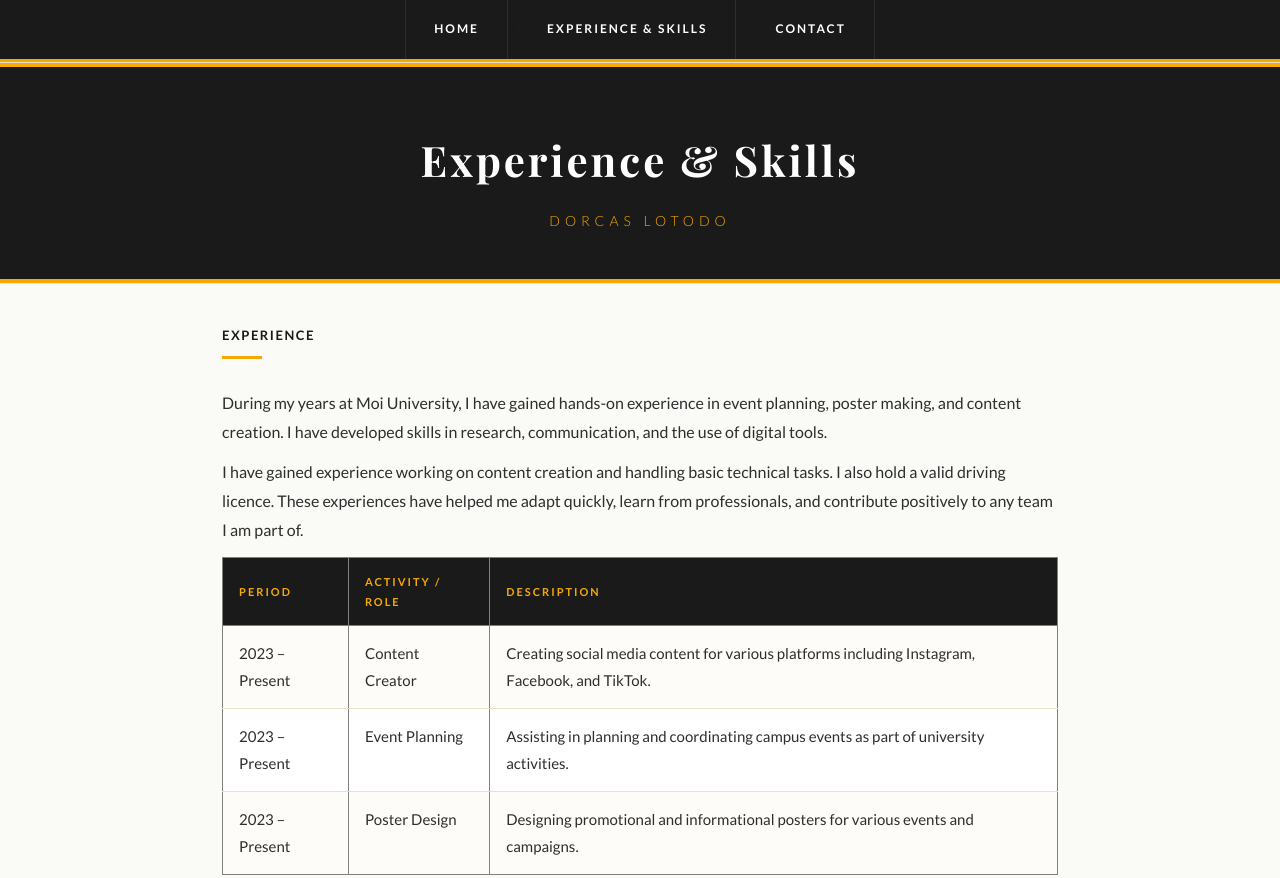
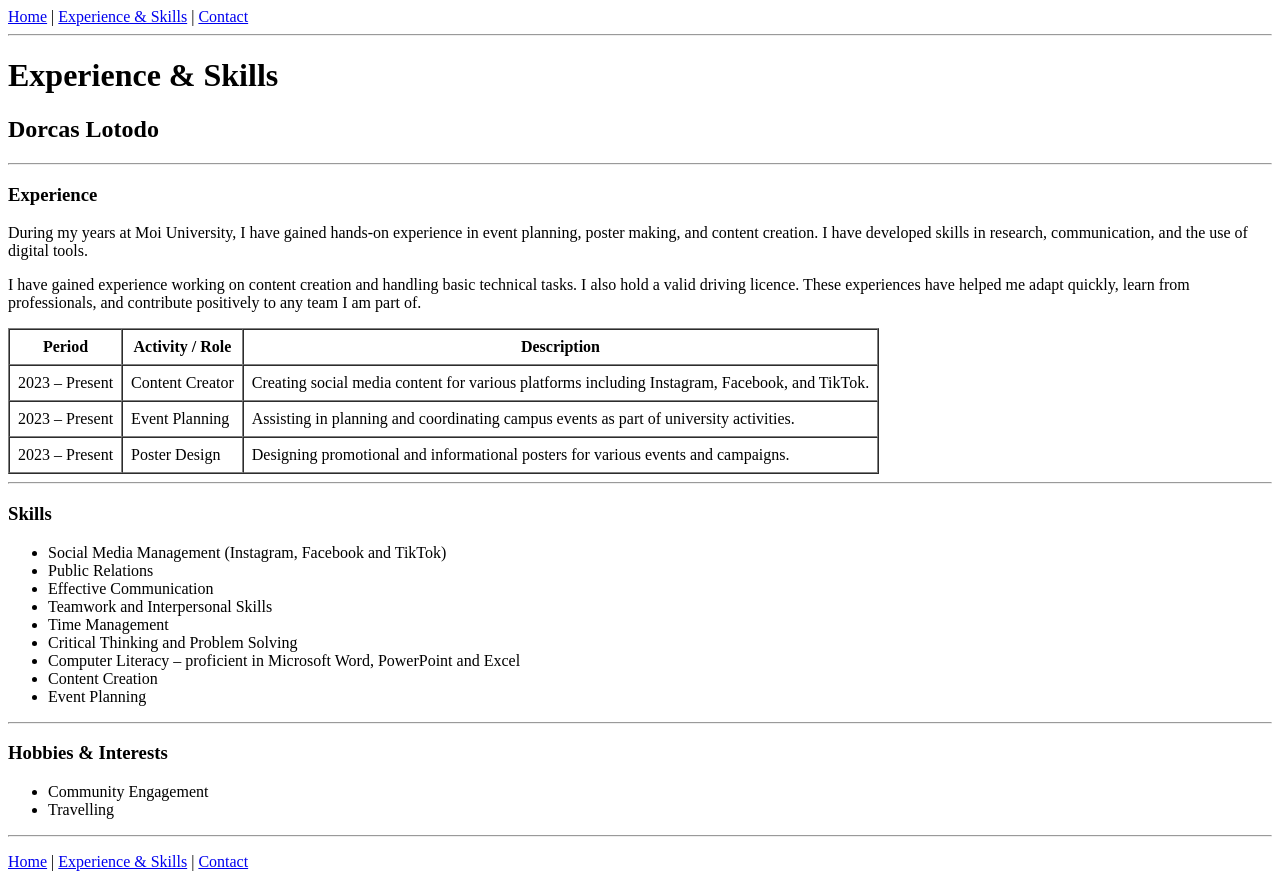
Before and after one commit to kelviiiiin/cv, a plain HTML site: page myinfo/experience.html in a window 1280 px wide. Shown: the top 878 px of the page. Drawn offline with nearby package versions, Linux system fonts and the light colour scheme.

Commit message:
Remove CSS traces & Add download & CV

```diff
--- a/myinfo/experience.html
+++ b/myinfo/experience.html
@@ -1,10 +1,13 @@
+<!--
+Name: Dorcas Lotodo
+Adm.No: CPR/5459/23
+-->
 <!DOCTYPE html>
 <html lang="en">
 <head>
     <meta charset="UTF-8">
     <meta name="viewport" content="width=device-width, initial-scale=1.0">
     <title>Experience &amp; Skills - Dorcas Lotodo</title>
-    <link rel="stylesheet" href="../styles.css">
 </head>
 <body>
 
--- a/styles.css
+++ /dev/null
@@ -1,352 +0,0 @@
-/* ============================================================
-   Stylesheet: styles.css
-   Project: Dorcas Lotodo - Curriculum Vitae Website
-   Course: INS 322 - Web Design and Management
-   Student Name: Dorcas Lotodo
-   Registration Number: [Your Registration Number]
-   Colour Palette:
-       Gold    #F5A800
-       Black   #1A1A1A
-       White   #FFFFFF
-       Cream   #FFF8E7
-       Charcoal #2E2E2E
-       Gold Dark #C98A00
-   ============================================================ */
-
-/* --- Google Font Import --- */
-@import url('https://fonts.googleapis.com/css2?family=Playfair+Display:wght@400;700&family=Lato:wght@300;400;700&display=swap');
-
-/* ============================================================
-   CSS VARIABLES
-   ============================================================ */
-:root {
-    --gold:        #F5A800;
-    --gold-dark:   #C98A00;
-    --gold-light:  #FFF3CC;
-    --gold-pale:   #FFF8E7;
-    --black:       #1A1A1A;
-    --charcoal:    #2E2E2E;
-    --white:       #FFFFFF;
-    --cream:       #FAFAF7;
-    --border:      #E8E0CC;
-}
-
-/* ============================================================
-   RESET & BASE
-   ============================================================ */
-*, *::before, *::after {
-    box-sizing: border-box;
-    margin: 0;
-    padding: 0;
-}
-
-html {
-    scroll-behavior: smooth;
-}
-
-body {
-    background-color: var(--cream);
-    color: var(--black);
-    font-family: 'Lato', 'Times New Roman', serif;
-    font-size: 16px;
-    font-weight: 400;
-    line-height: 1.8;
-    min-height: 100vh;
-}
-
-/* ============================================================
-   TYPOGRAPHY
-   ============================================================ */
-h1, h2 {
-    font-family: 'Playfair Display', 'Times New Roman', serif;
-    font-weight: 700;
-    letter-spacing: 0.5px;
-}
-
-h3, h4 {
-    font-family: 'Lato', sans-serif;
-    font-weight: 700;
-    letter-spacing: 1.5px;
-    text-transform: uppercase;
-    font-size: 13px;
-}
-
-p {
-    margin-bottom: 12px;
-    color: var(--charcoal);
-}
-
-/* ============================================================
-   NAVIGATION
-   ============================================================ */
-nav {
-    background-color: var(--black);
-    padding: 0;
-    display: block;
-    text-align: center;
-    border-bottom: 3px solid var(--gold);
-}
-
-nav a {
-    display: inline-block;
-    color: var(--white);
-    text-decoration: none;
-    font-family: 'Lato', sans-serif;
-    font-weight: 700;
-    font-size: 12px;
-    letter-spacing: 2px;
-    text-transform: uppercase;
-    padding: 18px 28px;
-    border-right: 1px solid #2E2E2E;
-    transition: background-color 0.3s, color 0.3s;
-}
-
-nav a:first-child {
-    border-left: 1px solid #2E2E2E;
-}
-
-nav a:hover {
-    background-color: var(--gold);
-    color: var(--black);
-}
-
-/* ============================================================
-   HEADER
-   ============================================================ */
-header {
-    background-color: var(--black);
-    color: var(--white);
-    text-align: center;
-    padding: 60px 40px 50px;
-    position: relative;
-    overflow: hidden;
-}
-
-header::before {
-    content: '';
-    position: absolute;
-    top: 0; left: 0; right: 0;
-    height: 4px;
-    background-color: var(--gold);
-}
-
-header::after {
-    content: '';
-    position: absolute;
-    bottom: 0; left: 0; right: 0;
-    height: 4px;
-    background-color: var(--gold);
-}
-
-header h1 {
-    font-size: 42px;
-    color: var(--white);
-    margin-bottom: 10px;
-    letter-spacing: 3px;
-}
-
-header h2 {
-    font-size: 14px;
-    color: var(--gold);
-    font-family: 'Lato', sans-serif;
-    font-weight: 300;
-    letter-spacing: 5px;
-    text-transform: uppercase;
-    margin-bottom: 0;
-}
-
-/* ============================================================
-   HORIZONTAL RULE
-   ============================================================ */
-hr {
-    border: none;
-    height: 1px;
-    background-color: var(--border);
-    margin: 0;
-}
-
-/* ============================================================
-   PAGE WRAPPER / CONTENT AREA
-   ============================================================ */
-main, section {
-    max-width: 900px;
-    margin: 0 auto;
-    padding: 40px 32px;
-}
-
-/* ============================================================
-   SECTION HEADINGS
-   ============================================================ */
-h3 {
-    color: var(--black);
-    margin-bottom: 20px;
-    padding-bottom: 10px;
-    position: relative;
-    display: block;
-}
-
-h3::after {
-    content: '';
-    display: block;
-    width: 40px;
-    height: 3px;
-    background-color: var(--gold);
-    margin-top: 8px;
-}
-
-/* ============================================================
-   GENERAL TABLES (data tables)
-   ============================================================ */
-table {
-    width: 100%;
-    border-collapse: collapse;
-    margin-top: 12px;
-    font-size: 15px;
-    background-color: var(--white);
-}
-
-table th {
-    background-color: var(--black);
-    color: var(--gold);
-    padding: 14px 16px;
-    text-align: left;
-    font-family: 'Lato', sans-serif;
-    font-weight: 700;
-    font-size: 11px;
-    letter-spacing: 2px;
-    text-transform: uppercase;
-}
-
-table td {
-    padding: 14px 16px;
-    border-bottom: 1px solid var(--border);
-    color: var(--charcoal);
-    vertical-align: top;
-}
-
-table tr:last-child td {
-    border-bottom: none;
-}
-
-table tr:hover td {
-    background-color: var(--gold-pale);
-}
-
-table tr:nth-child(even) td {
-    background-color: #FDFCF8;
-}
-
-/* ============================================================
-   LISTS
-   ============================================================ */
-ul {
-    list-style: none;
-    padding: 0;
-    margin: 0;
-}
-
-ul li {
-    padding: 10px 0 10px 24px;
-    border-bottom: 1px solid var(--border);
-    color: var(--charcoal);
-    position: relative;
-    font-size: 15px;
-}
-
-ul li:last-child {
-    border-bottom: none;
-}
-
-ul li::before {
-    content: '';
-    display: inline-block;
-    width: 8px;
-    height: 8px;
-    background-color: var(--gold);
-    position: absolute;
-    left: 0;
-    top: 50%;
-    transform: translateY(-50%);
-}
-
-/* ============================================================
-   LINKS
-   ============================================================ */
-a {
-    color: var(--gold-dark);
-    text-decoration: none;
-    border-bottom: 1px solid transparent;
-    transition: border-color 0.2s, color 0.2s;
-}
-
-a:hover {
-    color: var(--black);
-    border-bottom-color: var(--gold);
-}
-
-/* ============================================================
-   PROFILE IMAGE
-   ============================================================ */
-img {
-    display: block;
-    border: 4px solid var(--gold);
-    outline: 1px solid var(--border);
-}
-
-/* ============================================================
-   CONTACT TABLE SPECIFIC
-   ============================================================ */
-table td strong {
-    color: var(--black);
-    font-weight: 700;
-}
-
-/* ============================================================
-   FOOTER
-   ============================================================ */
-footer {
-    background-color: var(--black);
-    color: #AAAAAA;
-    text-align: center;
-    padding: 30px 20px;
-    border-top: 3px solid var(--gold);
-    font-size: 13px;
-    letter-spacing: 0.5px;
-}
-
-footer a {
-    color: var(--gold);
-    text-decoration: none;
-    margin: 0 10px;
-    font-weight: 700;
-    font-size: 11px;
-    letter-spacing: 2px;
-    text-transform: uppercase;
-    border-bottom: none;
-}
-
-footer a:hover {
-    color: var(--white);
-    border-bottom: none;
-}
-
-footer p {
-    margin: 6px 0;
-    color: #888888;
-}
-
-/* ============================================================
-   ASIDE / REFERENCE BLOCKS
-   ============================================================ */
-aside {
-    background-color: var(--white);
-    border-left: 4px solid var(--gold);
-    padding: 14px 18px;
-    margin-bottom: 14px;
-    font-size: 15px;
-}
-
-aside p {
-    margin: 0;
-    line-height: 1.7;
-}
```
Also changed, not shown: index.html (+6 -3 lines), myinfo/contact.html (+5 -1 lines), Readme.txt (added), blue Minimalist modern CV resume_20260314_011637_0000.png (added), 2 other files.
